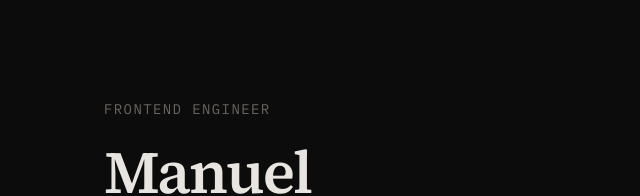
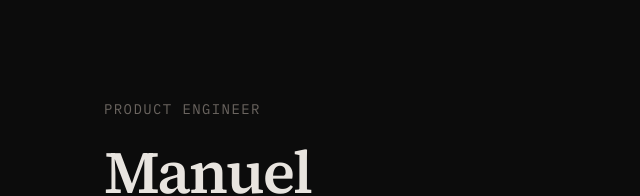
Before and after one commit to msahores/sahores.com, a Next.js app: page / in a window 1280 px wide. Shown: the top 196 px of the page, without its empty margins (280-920 px from the left). Built offline with nearby package versions, Linux system fonts and the light colour scheme; no server answers.

Commit message:
Change title from Frontend Engineer to Product Engineer

```diff
--- a/app/layout.tsx
+++ b/app/layout.tsx
@@ -18,9 +18,9 @@ const mono = IBM_Plex_Mono({
 });
 
 export const metadata: Metadata = {
-  title: "Manuel Sahores — Frontend Engineer",
+  title: "Manuel Sahores — Product Engineer",
   description:
-    "Frontend engineer with 10+ years of experience building web applications.",
+    "Product engineer with 10+ years of experience building web applications.",
 };
 
 export default function RootLayout({
--- a/app/page.tsx
+++ b/app/page.tsx
@@ -4,7 +4,7 @@ export default function Home() {
       <main className="w-full max-w-lg">
         <div className="animate-fade-up">
           <p className="font-mono text-sm tracking-widest text-muted uppercase">
-            Frontend Engineer
+            Product Engineer
           </p>
 
           <h1 className="mt-4 font-sans text-5xl font-semibold leading-tight tracking-tight sm:text-6xl">
```
